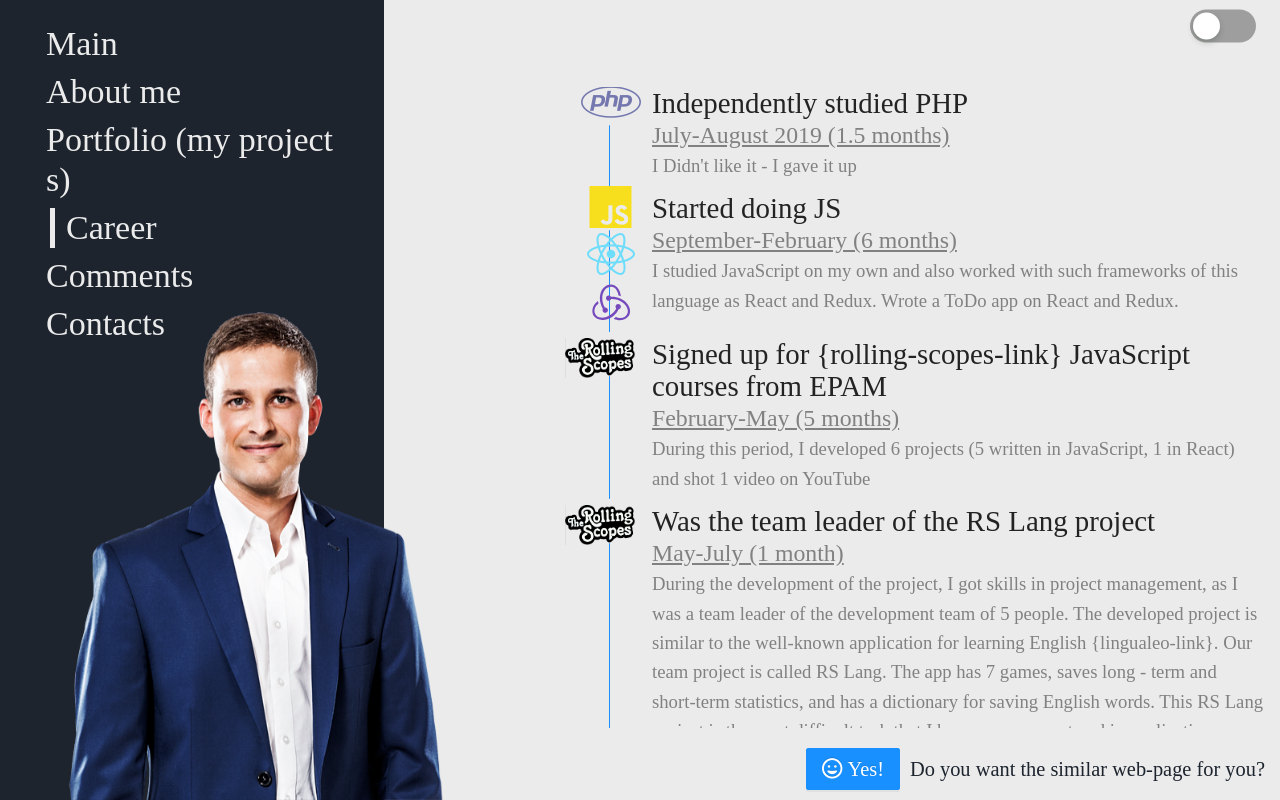
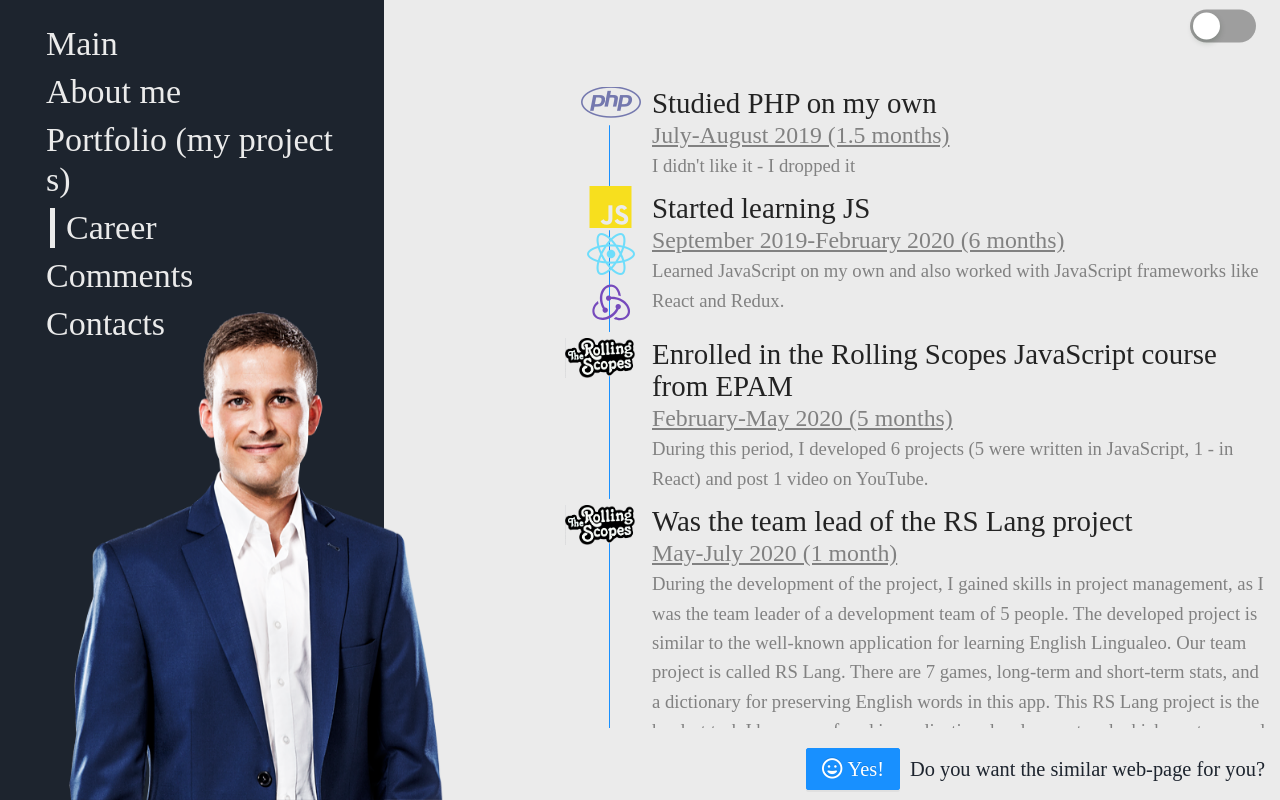
Before and after one commit to M-fil/portfolio, a React (Create React App) app: page /career in a window 1280 px wide. Built offline with nearby package versions, Linux system fonts and the light colour scheme; grey boxes are pictures that could not be loaded; a web font is replaced by a local one.

Commit message:
feat: add text for the Career component

```diff
--- a/public/locales/en/translation.json
+++ b/public/locales/en/translation.json
@@ -58,39 +58,44 @@
   "career": {
     "steps": {
       "php": {
-        "title": "Independently studied PHP",
-        "description": "I Didn't like it - I gave it up",
+        "title": "Studied PHP on my own",
+        "description": "I didn't like it - I dropped it",
         "period": "July-August 2019 (1.5 months)"
       },
       "js-self-education": {
-        "title": "Started doing JS",
-        "description": "I studied JavaScript on my own and also worked with such frameworks of this language as React and Redux. Wrote a ToDo app on React and Redux.",
-        "period": "September-February (6 months)"
+        "title": "Started learning JS",
+        "description": "Learned JavaScript on my own and also worked with JavaScript frameworks like React and Redux.",
+        "period": "September 2019-February 2020 (6 months)"
       },
       "rs-js-single-projects": {
-        "title": "Signed up for {rolling-scopes-link} JavaScript courses from EPAM",
-        "description": "During this period, I developed 6 projects (5 written in JavaScript, 1 in React) and shot 1 video on YouTube",
-        "period": "February-May (5 months)"
+        "title": "Enrolled in the Rolling Scopes JavaScript course from EPAM",
+        "description": "During this period, I developed 6 projects (5 were written in JavaScript, 1 - in React) and post 1 video on YouTube.",
+        "period": "February-May 2020 (5 months)"
       },
       "rs-js-team-projects": {
-        "title": "Was the team leader of the RS Lang project",
-        "description": "During the development of the project, I got skills in project management, as I was a team leader of the development team of 5 people. The developed project is similar to the well-known application for learning English {lingualeo-link}. Our team project is called RS Lang. The app has 7 games, saves long - term and short-term statistics, and has a dictionary for saving English words. This RS Lang project is the most difficult task that I have ever encountered in application development and that I and my team have successfully managed.",
-        "period": "May-July (1 month)"
+        "title": "Was the team lead of the RS Lang project",
+        "description": "During the development of the project, I gained skills in project management, as I was the team leader of a development team of 5 people.\nThe developed project is similar to the well-known application for learning English Lingualeo. Our team project is called RS Lang. There are 7 games, long-term and short-term stats, and a dictionary for preserving English words in this app. This RS Lang project is the hardest task I have ever faced in application development and which my team and I have successfully completed.",
+        "period": "May-July 2020 (1 month)"
       },
       "rs-js-course-finish": {
-        "title": "Was the team leader of the RS Lang project",
-        "description": "During the development of the project, I got skills in project management, as I was a team leader of the development team of 5 people. The developed project is similar to the well-known application for learning English {lingualeo-link}. Our team project is called RS Lang. The app has 7 games, saves long - term and short-term statistics, and has a dictionary for saving English words. This RS Lang project is the most difficult task that I have ever encountered in application development and that I and my team have successfully managed.",
-        "period": "May-July (1 month)"
+        "title": "Finished the Rolling Scopes courses in 15th place in the ranking among more than 800 students",
+        "description": "15th place in the Rolling Scopes rating is my first big achievement in Front-End development. Six months at RS school gave me a powerful start to developing in this direction.",
+        "period": "July 2020"
       },
       "epam-fail": {
-        "title": "Was the team leader of the RS Lang project",
-        "description": "During the development of the project, I got skills in project management, as I was a team leader of the development team of 5 people. The developed project is similar to the well-known application for learning English {lingualeo-link}. Our team project is called RS Lang. The app has 7 games, saves long - term and short-term statistics, and has a dictionary for saving English words. This RS Lang project is the most difficult task that I have ever encountered in application development and that I and my team have successfully managed.",
-        "period": "May-July (1 month)"
+        "title": "Not included in EPAM due to the IT crisis COVID-19",
+        "description": "After completing the Rolling Scopes courses, some students from the TOP-100 in the ranking are selected for the EPAM JavaScript laboratory, where they can continue their studies and subsequently sign a contract. Since I took 15th place, I believe that I had great chances to get into this company.\nBut due to the coronavirus all over the world, and especially in Belarus, I had a change to get into EPAM. Many young IT specialists were fired because companies needed to somehow reduce their personnel costs. Due to the COVID-19 crisis, EPAM refused to recruit Rolling Scopes students.",
+        "period": "July 2020"
       },
       "rs-react": {
-        "title": "Signed up for the {rolling-scopes-link} React course from EPAM",
+        "title": "Enrolled in Rolling Scopes React courses from EPAM",
         "description": "In this course, I continue to study the most used library in Front-End development - React.",
-        "period": "August-Сейчас"
+        "period": "July-August 2020"
+      },
+      "internship": {
+        "title": "Became an Innowise Group trainee",
+        "description": "I was recently contacted by the HR of Innowise Group and offered me an interview for a paid internship as a software engineer (JS). I successfully passed the interview and they made an offer for me!\nNow I am a trainee at Innowise Group and I am sure that I can fulfill my potential in this company.",
+        "period": "August 2020-Now..."
       }
     }
   },
--- a/src/components/career/Career.tsx
+++ b/src/components/career/Career.tsx
@@ -93,6 +93,18 @@ const Career: React.FC = () => {
             />
           )}
         />
+        <Steps.Step
+          title={t('career.steps.internship.title')}
+          subTitle={t('career.steps.internship.period')}
+          description={t('career.steps.internship.description')}
+          status="finish"
+          icon={(
+            <MultipleIcons icons={[
+              { element: 'img', className: 'steps__logo', src: urls.INNOWISE_GROUP_LOGO },
+            ]}
+          />)}
+        >
+        </Steps.Step>
       </Steps>
     </CareerStyle>
   );
--- a/src/constants/constants.tsx
+++ b/src/constants/constants.tsx
@@ -1,5 +1,4 @@
 import {
-  IProjectObject,
   ICommentAuthor,
   ToolType,
   IContactLink,
@@ -12,6 +11,7 @@ import REDUX from '../assets/images/tools/redux.svg';
 import TYPESCRIPT from '../assets/images/tools/typescript.svg';
 import RS_LOGO from '../assets/images/steps/rs-logo.png';
 import EPAM_LOGO from '../assets/images/steps/epam-logo.png';
+import INNOWISE_GROUP_LOGO from '../assets/images/steps/innowise-group.png';
 import REACT_TESTING_LIBRARY from '../assets/images/tools/react-testing-library.png';
 
 const urls: {
@@ -23,6 +23,7 @@ const urls: {
   CV_LINK_URL: 'https://drive.google.com/file/d/1G0xogM0rIs7q5GnWM7rIlALGv7tVEfbe/view?usp=sharing',
   PERSONAL_GITHUB_URL: 'https://api.github.com/users/M-fil',
   RS_LOGO,
+  INNOWISE_GROUP_LOGO,
   EPAM_LOGO,
   RUSSIA_FLAG: 'https://upload.wikimedia.org/wikipedia/commons/f/f3/Flag_of_Russia.svg',
   ENGLAND_FLAG: 'https://images-na.ssl-images-amazon.com/images/I/2102hNwuHyL._AC_.jpg',
```
Also changed, not shown: public/locales/ru/translation.json (+17 -12 lines), src/assets/images/steps/innowise-group.png (added).
